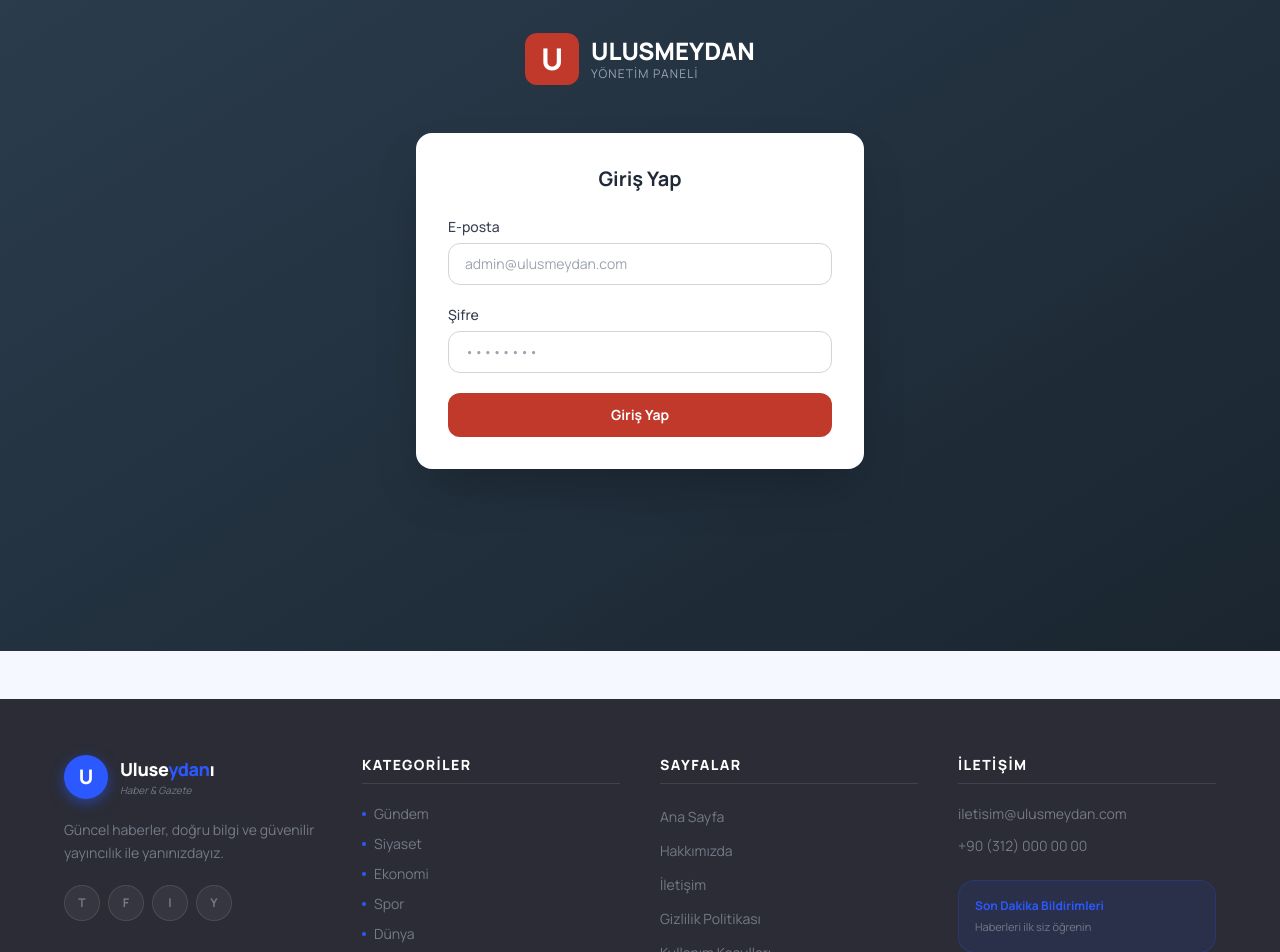
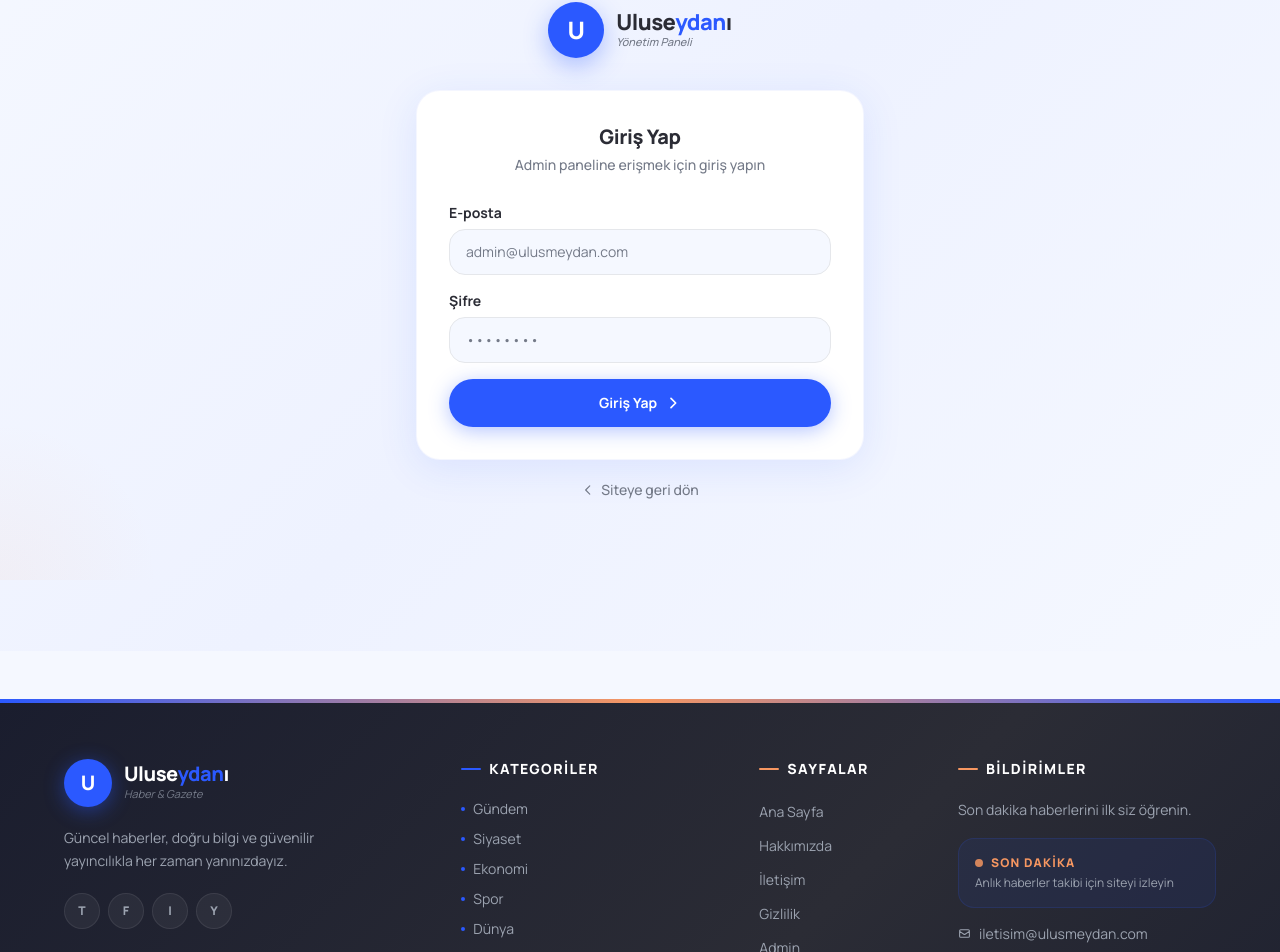
Before and after one commit to ayumproject/ayum, a Next.js app: page /admin/giris in a window 1280 px wide. Shown: the part 220-1172 px from the top of the page. Built offline with nearby package versions, Linux system fonts and the light colour scheme.

Commit message:
feat: admin login redesign + footer gradient accent update

```diff
--- a/app/admin/giris/page.tsx
+++ b/app/admin/giris/page.tsx
@@ -3,6 +3,7 @@
 import { useState } from 'react'
 import { createClient } from '@/lib/supabase/client'
 import { useRouter } from 'next/navigation'
+import Link from 'next/link'
 
 export default function AdminLoginPage() {
   const [email, setEmail] = useState('')
@@ -15,10 +16,8 @@ export default function AdminLoginPage() {
     e.preventDefault()
     setLoading(true)
     setError('')
-
     const supabase = createClient()
     const { error } = await supabase.auth.signInWithPassword({ email, password })
-
     if (error) {
       setError('E-posta veya şifre hatalı.')
       setLoading(false)
@@ -29,32 +28,59 @@ export default function AdminLoginPage() {
   }
 
   return (
-    <div className="min-h-screen bg-gradient-to-br from-[#2c3e50] to-[#1a252f] flex items-center justify-center p-4">
-      <div className="w-full max-w-md">
+    <div
+      className="min-h-screen flex items-center justify-center p-4"
+      style={{ background: 'linear-gradient(135deg, #F5F8FF 0%, #eef2ff 50%, #F5F8FF 100%)' }}
+    >
+      {/* Background decoration */}
+      <div className="absolute inset-0 overflow-hidden pointer-events-none">
+        <div className="absolute -top-40 -right-40 w-80 h-80 rounded-full"
+          style={{ background: 'radial-gradient(circle, rgba(43,89,255,0.08) 0%, transparent 70%)' }} />
+        <div className="absolute -bottom-40 -left-40 w-80 h-80 rounded-full"
+          style={{ background: 'radial-gradient(circle, rgba(247,151,97,0.06) 0%, transparent 70%)' }} />
+      </div>
+
+      <div className="relative w-full max-w-md">
+
+        {/* Logo */}
         <div className="text-center mb-8">
-          <div className="inline-flex items-center gap-3 mb-4">
-            <div className="bg-[#c0392b] text-white font-black text-3xl px-4 py-2 rounded-lg">
-              U
+          <Link href="/" className="inline-flex items-center gap-3 group">
+            <div className="w-14 h-14 rounded-full bg-[#2B59FF] flex items-center justify-center shadow-[0_8px_24px_rgba(43,89,255,0.35)] group-hover:shadow-[0_12px_32px_rgba(43,89,255,0.45)] transition-shadow">
+              <span className="text-white font-extrabold text-2xl leading-none">U</span>
             </div>
             <div className="text-left">
-              <div className="font-black text-2xl text-white leading-tight">ULUSMEYDAN</div>
-              <div className="text-xs text-gray-400 tracking-widest uppercase">Yönetim Paneli</div>
+              <div className="text-[22px] font-extrabold tracking-tight leading-none text-[#2B2C35]">
+                Uluse<span className="text-[#2B59FF]">ydan</span>ı
+              </div>
+              <div className="text-[11px] text-[#747A88] italic font-medium leading-tight mt-0.5">
+                Yönetim Paneli
+              </div>
             </div>
-          </div>
+          </Link>
         </div>
 
-        <div className="bg-white rounded-2xl shadow-2xl p-8">
-          <h1 className="text-xl font-bold text-gray-800 mb-6 text-center">Giriş Yap</h1>
+        {/* Card */}
+        <div className="bg-white rounded-3xl shadow-[0_8px_40px_rgba(43,89,255,0.1)] p-8 border border-[#2B59FF]/5">
+          <h1 className="text-xl font-extrabold text-[#2B2C35] mb-1 text-center"
+            style={{ letterSpacing: '-0.02em' }}>
+            Giriş Yap
+          </h1>
+          <p className="text-center text-[#747A88] text-sm mb-7 font-medium">
+            Admin paneline erişmek için giriş yapın
+          </p>
 
           {error && (
-            <div className="bg-red-50 border border-red-200 text-red-700 text-sm px-4 py-3 rounded-lg mb-5">
+            <div className="bg-red-50 border border-red-100 text-red-600 text-sm px-4 py-3 rounded-2xl mb-5 flex items-center gap-2 font-medium">
+              <svg width="16" height="16" fill="none" stroke="currentColor" viewBox="0 0 24 24">
+                <path strokeLinecap="round" strokeLinejoin="round" strokeWidth={2} d="M12 8v4m0 4h.01M21 12a9 9 0 11-18 0 9 9 0 0118 0z" />
+              </svg>
               {error}
             </div>
           )}
 
-          <form onSubmit={handleLogin} className="space-y-5">
+          <form onSubmit={handleLogin} className="space-y-4">
             <div>
-              <label className="block text-sm font-medium text-gray-700 mb-1.5">
+              <label className="block text-sm font-bold text-[#2B2C35] mb-1.5">
                 E-posta
               </label>
               <input
@@ -63,12 +89,12 @@ export default function AdminLoginPage() {
                 onChange={(e) => setEmail(e.target.value)}
                 required
                 placeholder="admin@ulusmeydan.com"
-                className="w-full border border-gray-300 rounded-lg px-4 py-2.5 text-sm focus:outline-none focus:ring-2 focus:ring-[#c0392b] focus:border-transparent"
+                className="w-full border border-gray-200 rounded-2xl px-4 py-3 text-sm bg-[#F5F8FF] focus:outline-none focus:ring-2 focus:ring-[#2B59FF]/30 focus:border-[#2B59FF] transition-all placeholder:text-[#747A88]"
               />
             </div>
 
             <div>
-              <label className="block text-sm font-medium text-gray-700 mb-1.5">
+              <label className="block text-sm font-bold text-[#2B2C35] mb-1.5">
                 Şifre
               </label>
               <input
@@ -77,18 +103,44 @@ export default function AdminLoginPage() {
                 onChange={(e) => setPassword(e.target.value)}
                 required
                 placeholder="••••••••"
-                className="w-full border border-gray-300 rounded-lg px-4 py-2.5 text-sm focus:outline-none focus:ring-2 focus:ring-[#c0392b] focus:border-transparent"
+                className="w-full border border-gray-200 rounded-2xl px-4 py-3 text-sm bg-[#F5F8FF] focus:outline-none focus:ring-2 focus:ring-[#2B59FF]/30 focus:border-[#2B59FF] transition-all placeholder:text-[#747A88]"
               />
             </div>
 
             <button
               type="submit"
               disabled={loading}
-              className="w-full bg-[#c0392b] hover:bg-[#922b21] disabled:bg-gray-300 text-white font-bold py-3 rounded-lg transition-colors text-sm"
+              className="w-full bg-[#2B59FF] hover:bg-[#1e46e8] disabled:bg-[#747A88] text-white font-bold py-3.5 rounded-full transition-all text-sm shadow-[0_4px_20px_rgba(43,89,255,0.35)] hover:shadow-[0_6px_28px_rgba(43,89,255,0.45)] disabled:shadow-none flex items-center justify-center gap-2 mt-2"
             >
-              {loading ? 'Giriş yapılıyor...' : 'Giriş Yap'}
+              {loading ? (
+                <>
+                  <svg className="animate-spin w-4 h-4" fill="none" viewBox="0 0 24 24">
+                    <circle className="opacity-25" cx="12" cy="12" r="10" stroke="currentColor" strokeWidth="4" />
+                    <path className="opacity-75" fill="currentColor" d="M4 12a8 8 0 018-8V0C5.373 0 0 5.373 0 12h4z" />
+                  </svg>
+                  Giriş yapılıyor...
+                </>
+              ) : (
+                <>
+                  Giriş Yap
+                  <svg width="16" height="16" fill="none" stroke="currentColor" viewBox="0 0 24 24">
+                    <path strokeLinecap="round" strokeLinejoin="round" strokeWidth={2.5} d="M9 5l7 7-7 7" />
+                  </svg>
+                </>
+              )}
             </button>
           </form>
+        </div>
+
+        {/* Back to site */}
+        <div className="text-center mt-5">
+          <Link href="/"
+            className="text-[#747A88] hover:text-[#2B59FF] text-sm font-medium transition-colors flex items-center justify-center gap-1.5">
+            <svg width="14" height="14" fill="none" stroke="currentColor" viewBox="0 0 24 24">
+              <path strokeLinecap="round" strokeLinejoin="round" strokeWidth={2} d="M15 19l-7-7 7-7" />
+            </svg>
+            Siteye geri dön
+          </Link>
         </div>
       </div>
     </div>
--- a/components/layout/footer.tsx
+++ b/components/layout/footer.tsx
@@ -13,48 +13,61 @@ const catLinks = [
 
 export default function Footer() {
   return (
-    <footer className="bg-[#2B2C35] text-white mt-12">
+    <footer className="mt-12" style={{ background: 'linear-gradient(135deg, #1a1d2e 0%, #2B2C35 60%, #1e2130 100%)' }}>
+      {/* Top accent line */}
+      <div className="h-1 w-full" style={{ background: 'linear-gradient(to right, #2B59FF, #f79761, #2B59FF)' }} />
+
       <div className="max-w-[1440px] mx-auto px-6 sm:px-16 py-14">
-        <div className="grid grid-cols-1 md:grid-cols-4 gap-10">
+        <div className="grid grid-cols-1 md:grid-cols-12 gap-10">
 
-          {/* Brand */}
-          <div className="md:col-span-1 flex flex-col gap-5">
-            <Link href="/" className="flex items-center gap-3 group w-fit">
-              <div className="w-11 h-11 rounded-full bg-[#2B59FF] flex items-center justify-center shadow-[0_4px_14px_rgba(43,89,255,0.5)]">
+          {/* Brand — col 4 */}
+          <div className="md:col-span-4 flex flex-col gap-5">
+            <Link href="/" className="flex items-center gap-3 w-fit group">
+              <div className="w-12 h-12 rounded-full bg-[#2B59FF] flex items-center justify-center shadow-[0_4px_20px_rgba(43,89,255,0.45)]">
                 <span className="text-white font-extrabold text-xl leading-none">U</span>
               </div>
               <div>
-                <div className="text-[18px] font-extrabold tracking-tight text-white">
+                <div className="text-[20px] font-extrabold tracking-tight text-white leading-none">
                   Uluse<span className="text-[#2B59FF]">ydan</span>ı
                 </div>
-                <div className="text-[10px] text-[#747A88] italic">Haber & Gazete</div>
+                <div className="text-[11px] text-[#747A88] italic mt-0.5">Haber & Gazete</div>
               </div>
             </Link>
-            <p className="text-[#747A88] text-sm leading-relaxed max-w-xs">
-              Güncel haberler, doğru bilgi ve güvenilir yayıncılık ile yanınızdayız.
+
+            <p className="text-[#9ca3b0] text-sm leading-relaxed max-w-xs">
+              Güncel haberler, doğru bilgi ve güvenilir yayıncılıkla her zaman yanınızdayız.
             </p>
-            {/* Social links */}
+
+            {/* Social */}
             <div className="flex gap-2">
-              {['T', 'F', 'I', 'Y'].map((s) => (
-                <a key={s} href="#"
-                  className="w-9 h-9 rounded-full bg-white/5 hover:bg-[#2B59FF] border border-white/10 flex items-center justify-center text-[#747A88] hover:text-white text-xs font-bold transition-all">
-                  {s}
+              {[
+                { label: 'T', title: 'Twitter' },
+                { label: 'F', title: 'Facebook' },
+                { label: 'I', title: 'Instagram' },
+                { label: 'Y', title: 'YouTube' },
+              ].map(({ label, title }) => (
+                <a key={label} href="#" title={title}
+                  className="w-9 h-9 rounded-full flex items-center justify-center text-xs font-extrabold transition-all text-[#9ca3b0] hover:text-white hover:bg-[#2B59FF]"
+                  style={{ background: 'rgba(255,255,255,0.05)', border: '1px solid rgba(255,255,255,0.08)' }}
+                >
+                  {label}
                 </a>
               ))}
             </div>
           </div>
 
-          {/* Categories */}
-          <div>
-            <h4 className="text-white font-extrabold text-sm uppercase tracking-widest mb-5 pb-2 border-b border-white/10">
+          {/* Categories — col 3 */}
+          <div className="md:col-span-3">
+            <h4 className="text-white font-extrabold text-sm uppercase tracking-widest mb-5 flex items-center gap-2">
+              <span className="w-5 h-0.5 bg-[#2B59FF] rounded-full" />
               Kategoriler
             </h4>
             <ul className="space-y-2.5">
               {catLinks.map((c) => (
                 <li key={c.slug}>
                   <Link href={`/kategori/${c.slug}`}
-                    className="text-[#747A88] hover:text-white text-sm transition-colors flex items-center gap-2">
-                    <span className="w-1 h-1 rounded-full bg-[#2B59FF]" />
+                    className="text-[#9ca3b0] hover:text-white text-sm transition-colors flex items-center gap-2 group">
+                    <span className="w-1 h-1 rounded-full bg-[#2B59FF] group-hover:bg-[#f79761] transition-colors" />
                     {c.name}
                   </Link>
                 </li>
@@ -62,9 +75,10 @@ export default function Footer() {
             </ul>
           </div>
 
-          {/* Pages */}
-          <div>
-            <h4 className="text-white font-extrabold text-sm uppercase tracking-widest mb-5 pb-2 border-b border-white/10">
+          {/* Pages — col 2 */}
+          <div className="md:col-span-2">
+            <h4 className="text-white font-extrabold text-sm uppercase tracking-widest mb-5 flex items-center gap-2">
+              <span className="w-5 h-0.5 bg-[#f79761] rounded-full" />
               Sayfalar
             </h4>
             <ul className="space-y-2.5">
@@ -72,13 +86,12 @@ export default function Footer() {
                 { label: 'Ana Sayfa', href: '/' },
                 { label: 'Hakkımızda', href: '/' },
                 { label: 'İletişim', href: '/' },
-                { label: 'Gizlilik Politikası', href: '/' },
-                { label: 'Kullanım Koşulları', href: '/' },
-                { label: 'Admin Girişi', href: '/admin/giris' },
+                { label: 'Gizlilik', href: '/' },
+                { label: 'Admin', href: '/admin/giris' },
               ].map((item) => (
                 <li key={item.label}>
                   <Link href={item.href}
-                    className="text-[#747A88] hover:text-white text-sm transition-colors">
+                    className="text-[#9ca3b0] hover:text-white text-sm transition-colors">
                     {item.label}
                   </Link>
                 </li>
@@ -86,30 +99,50 @@ export default function Footer() {
             </ul>
           </div>
 
-          {/* Contact */}
-          <div>
-            <h4 className="text-white font-extrabold text-sm uppercase tracking-widest mb-5 pb-2 border-b border-white/10">
-              İletişim
+          {/* Newsletter — col 3 */}
+          <div className="md:col-span-3">
+            <h4 className="text-white font-extrabold text-sm uppercase tracking-widest mb-5 flex items-center gap-2">
+              <span className="w-5 h-0.5 bg-[#f79761] rounded-full" />
+              Bildirimler
             </h4>
-            <div className="space-y-3 text-sm text-[#747A88]">
-              <p>iletisim@ulusmeydan.com</p>
-              <p>+90 (312) 000 00 00</p>
+            <p className="text-[#9ca3b0] text-sm mb-4 leading-relaxed">
+              Son dakika haberlerini ilk siz öğrenin.
+            </p>
+
+            {/* Breaking news badge */}
+            <div className="rounded-2xl p-4 mb-4"
+              style={{ background: 'rgba(43,89,255,0.08)', border: '1px solid rgba(43,89,255,0.15)' }}>
+              <div className="flex items-center gap-2 mb-1">
+                <span className="w-2 h-2 rounded-full bg-[#f79761] animate-pulse" />
+                <span className="text-[#f79761] text-xs font-extrabold uppercase tracking-widest">Son Dakika</span>
+              </div>
+              <p className="text-[#9ca3b0] text-xs">Anlık haberler takibi için siteyi izleyin</p>
             </div>
-            <div className="mt-6 p-4 bg-[#2B59FF]/10 rounded-2xl border border-[#2B59FF]/20">
-              <p className="text-[12px] font-bold text-[#2B59FF] mb-1">Son Dakika Bildirimleri</p>
-              <p className="text-[11px] text-[#747A88]">Haberleri ilk siz öğrenin</p>
+
+            {/* Contact */}
+            <div className="text-sm text-[#9ca3b0] space-y-1.5">
+              <p className="flex items-center gap-2">
+                <svg width="13" height="13" fill="none" stroke="currentColor" viewBox="0 0 24 24"><path strokeLinecap="round" strokeLinejoin="round" strokeWidth={2} d="M3 8l7.89 5.26a2 2 0 002.22 0L21 8M5 19h14a2 2 0 002-2V7a2 2 0 00-2-2H5a2 2 0 00-2 2v10a2 2 0 002 2z" /></svg>
+                iletisim@ulusmeydan.com
+              </p>
             </div>
           </div>
         </div>
       </div>
 
       {/* Bottom bar */}
-      <div className="border-t border-white/5">
-        <div className="max-w-[1440px] mx-auto px-6 sm:px-16 py-5 flex flex-col sm:flex-row items-center justify-between gap-3 text-xs text-[#747A88]">
-          <span>© {new Date().getFullYear()} Ulusmeydanı Gazetesi. Tüm hakları saklıdır.</span>
-          <div className="flex items-center gap-1.5">
-            <span className="w-2 h-2 rounded-full bg-[#2B59FF] animate-pulse" />
-            <span>Canlı yayın</span>
+      <div style={{ borderTop: '1px solid rgba(255,255,255,0.05)' }}>
+        <div className="max-w-[1440px] mx-auto px-6 sm:px-16 py-5 flex flex-col sm:flex-row items-center justify-between gap-3">
+          <span className="text-xs text-[#747A88]">
+            © {new Date().getFullYear()} Ulusmeydanı Gazetesi. Tüm hakları saklıdır.
+          </span>
+          <div className="flex items-center gap-4 text-xs text-[#747A88]">
+            <Link href="/" className="hover:text-white transition-colors">Gizlilik Politikası</Link>
+            <Link href="/" className="hover:text-white transition-colors">Kullanım Koşulları</Link>
+            <div className="flex items-center gap-1.5">
+              <span className="w-1.5 h-1.5 rounded-full bg-[#2B59FF] animate-pulse" />
+              <span>Canlı</span>
+            </div>
           </div>
         </div>
       </div>
```
